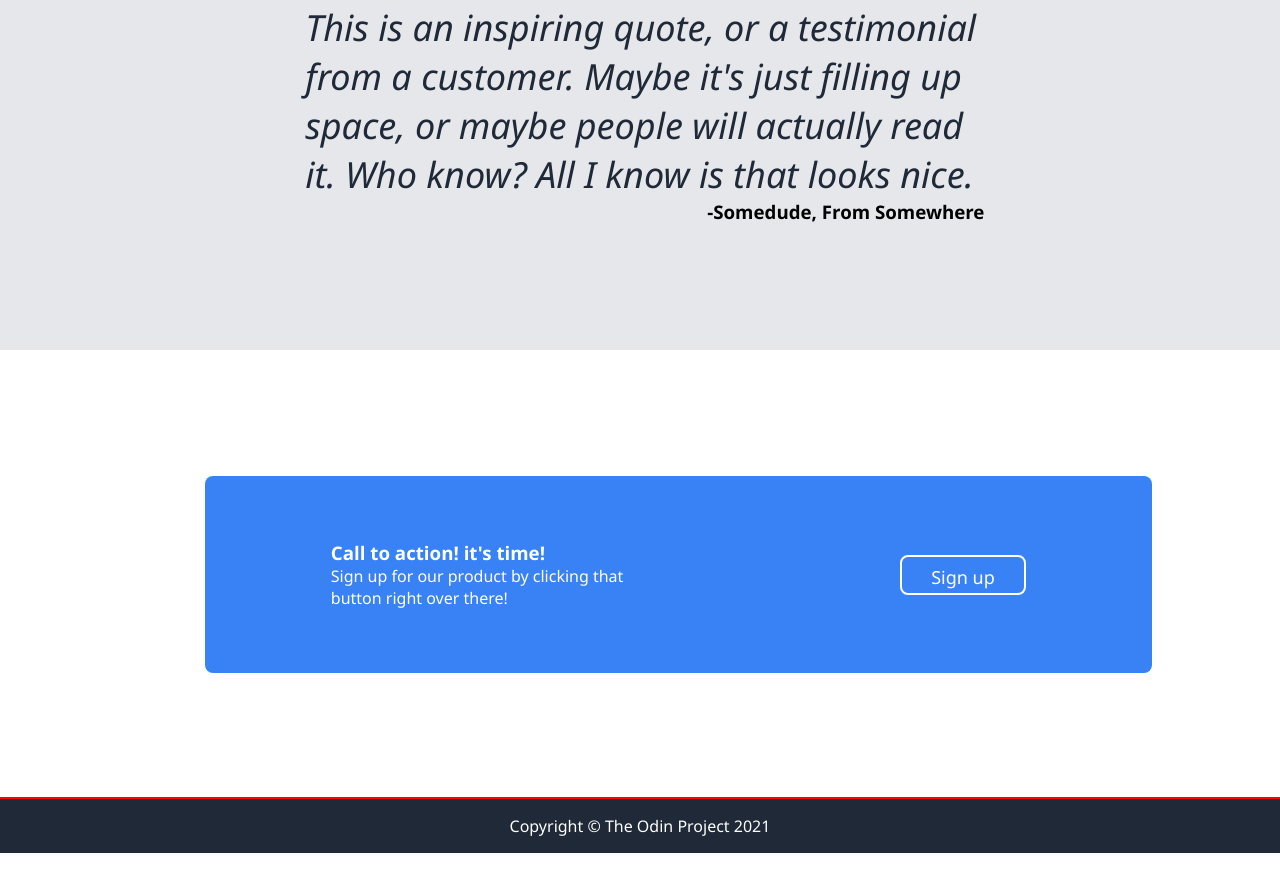
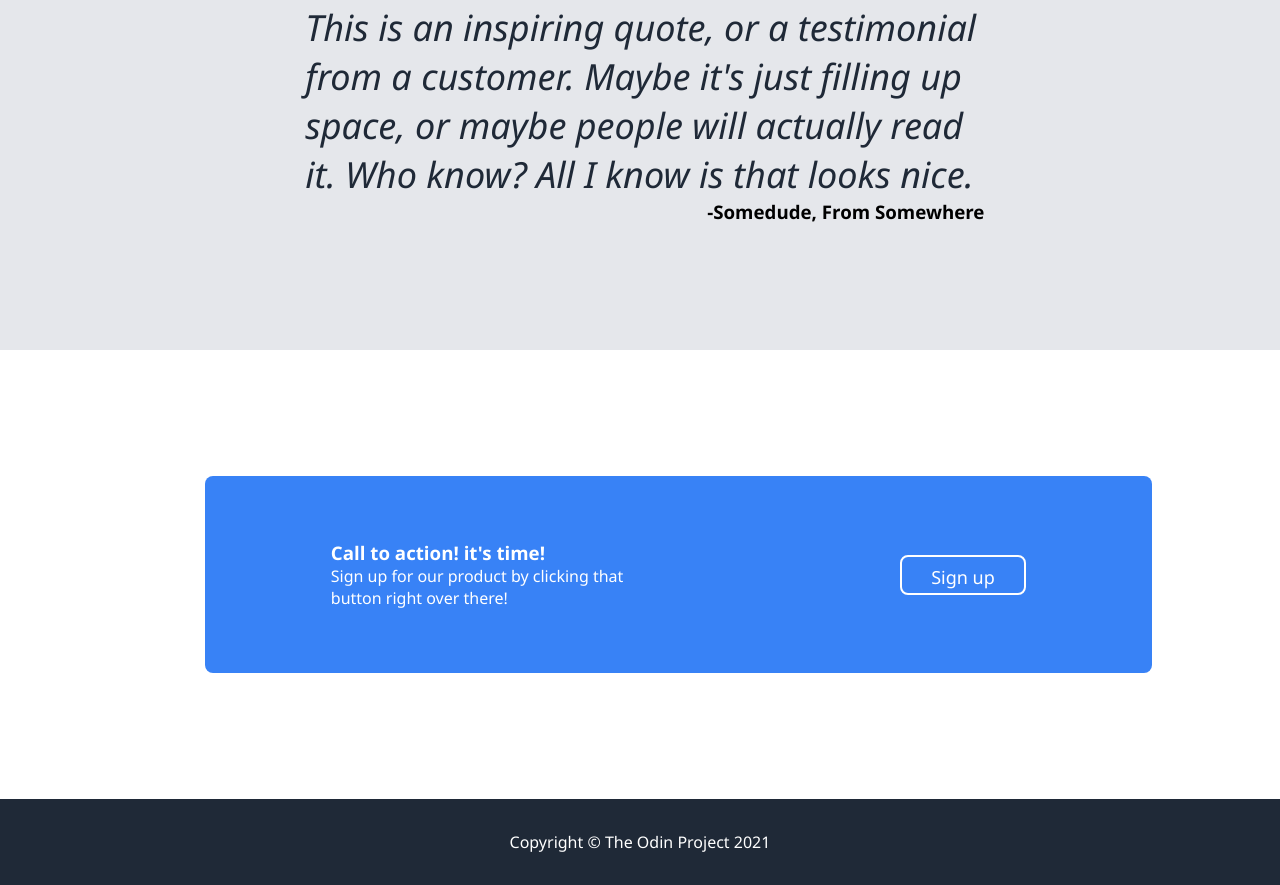
Before and after one commit to modfun/landing-page, a plain HTML site: page index.html in a window 1280 px wide. Shown: the part 1149-2034 px from the top of the page. Before the commit the page ends 2002 px from the top, so only its background shows below. Drawn offline with Linux system fonts and the light colour scheme.

Commit message:
Add margins to the footer and remove the outline

```diff
--- a/css/styles.css
+++ b/css/styles.css
@@ -205,7 +205,6 @@ h2 {
 }
 
 .footer {
-    outline: 2px solid red;
     display: flex;
     flex-flow: row nowrap;
     justify-content:space-evenly;
@@ -215,3 +214,8 @@ h2 {
     color: white;
     background-color: #1f2937;
 }
+
+.footer p {
+    margin-top:16px;
+    margin-bottom: 16px;
+}
```
